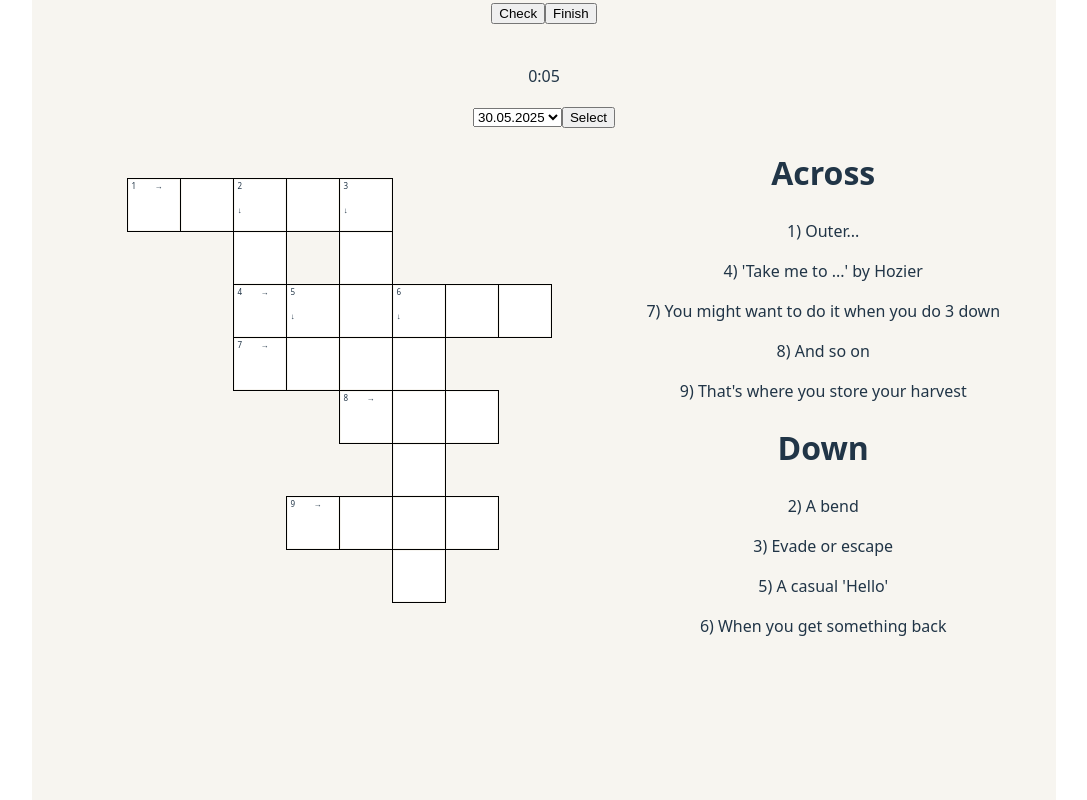
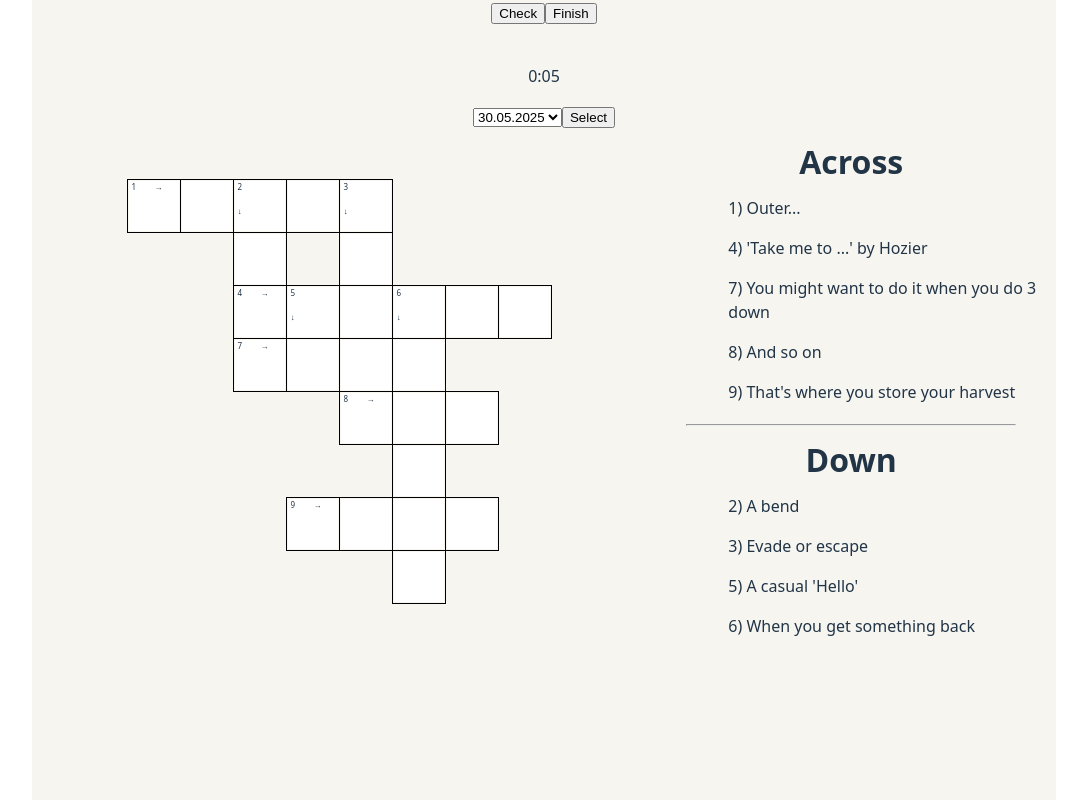
Before and after one commit to BUsuper/crossword-project, a React (Vite) app: page / in a window 1280 px wide. Shown: the whole page, without its empty margins (96-1183 px from the left). Built offline with nearby package versions, Linux system fonts and the light colour scheme.

Commit message:
Add styles in the QuestionsSection and QuestionsBlocks

```diff
--- /dev/null
+++ b/src/components/QuestionsBlock/QuestionsBlock.css
@@ -0,0 +1,9 @@
+.directionHeader {
+    margin: 10px auto;
+}
+
+.question {
+    margin-left: 20%;
+    margin-top: 5px;
+    text-align: left;
+}
--- a/src/components/QuestionsBlock/QuestionsBlock.jsx
+++ b/src/components/QuestionsBlock/QuestionsBlock.jsx
@@ -1,3 +1,4 @@
+import "./QuestionsBlock.css"
 import { useSelector } from "react-redux"
 import { selectCrossword } from "../../slices/crosswordSelectors"
 
@@ -5,12 +6,12 @@ export function QuestionsBlock({direction}) {
     const crossword = useSelector(selectCrossword);
 
     return <div>
-        <h1>{direction === "right" ? "Across" : "Down"}</h1>
+        <h1 className="directionHeader">{direction === "right" ? "Across" : "Down"}</h1>
         <div>
             {crossword.map(row =>
                 row.map(cell => {
                     if (cell[0] && cell[1] === direction) {
-                        return <p key={`${cell[2]}${cell[1]}`}>{`${cell[2]}) ${cell[0]}`}</p>
+                        return <p key={`${cell[2]}${cell[1]}`} className="question">{`${cell[2]}) ${cell[0]}`}</p>
                     }
                 })
             )}
--- a/src/components/QuestionsSection/QuestionsSection.css
+++ b/src/components/QuestionsSection/QuestionsSection.css
@@ -2,3 +2,8 @@
     /* Grow to take the remaining space */
     flex: 1;
 }
+
+hr {
+    margin: 20px auto 10px;
+    width: 80%;
+}
--- a/src/components/QuestionsSection/QuestionsSection.jsx
+++ b/src/components/QuestionsSection/QuestionsSection.jsx
@@ -1,8 +1,10 @@
+import "./QuestionsSection.css"
 import { QuestionsBlock } from "../../components"
 
 export function QuestionsSection() {
     return <div id="QuestionsSection">
         <QuestionsBlock direction="right"></QuestionsBlock>
+        <hr></hr>
         <QuestionsBlock direction="down"></QuestionsBlock>
     </div>
 }
```
